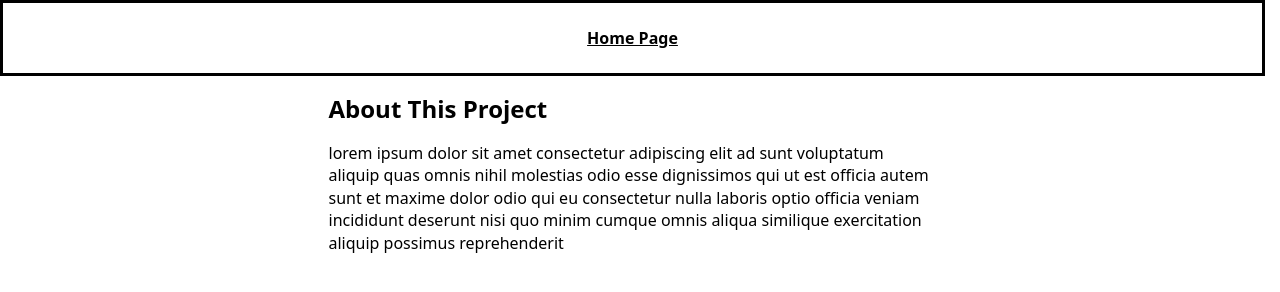
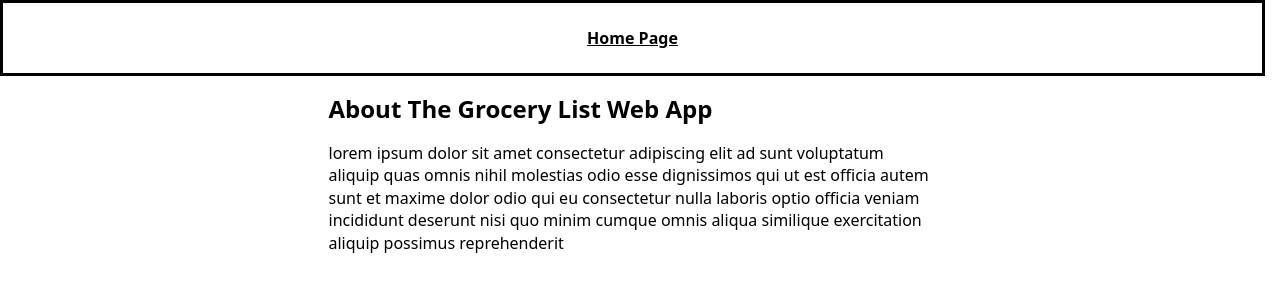
Before and after one commit to Auroradidthat/Nutrition-App, a website: page public/about.html in a window 1280 px wide. Drawn offline with Linux system fonts and the light colour scheme.

Commit message:
title change

```diff
--- a/public/about.html
+++ b/public/about.html
@@ -4,7 +4,7 @@
     <meta charset="UTF-8" />
     <meta name="viewport" content="width=device-width, initial-scale=1.0" />
     <link rel="stylesheet" href="/styles.css">
-    <title>About This Project</title>
+    <title>About The Grocery List Web App</title>
   </head>
   <body>
     <header>
@@ -15,7 +15,7 @@
     <main>
       <section>
         <div>
-          <h1>About This Project</h1>
+          <h1>About The Grocery List Web App</h1>
           <p>
             lorem ipsum dolor sit amet consectetur adipiscing elit ad sunt voluptatum
             aliquip quas omnis nihil molestias odio esse dignissimos qui ut est officia
```
Also changed, not shown: public/index.html (+2 -2 lines).
